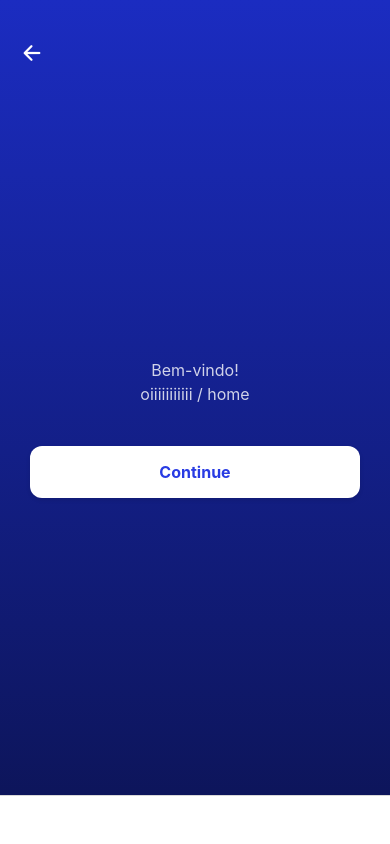
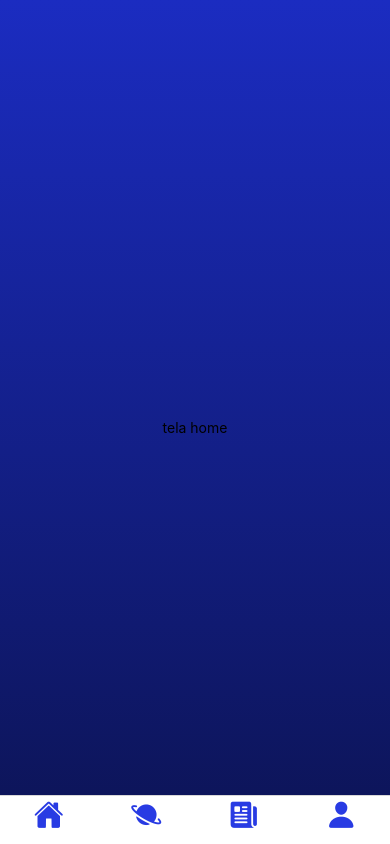
Before and after one commit to mzmorelli/TCC-Orbit, a React Native app in the folder AppOrbit/: screen /Home in a window 390 px wide. Built offline with nearby package versions, Linux system fonts and the light colour scheme.

Commit message:
@milliezm

```diff
--- a/AppOrbit/App.js
+++ b/AppOrbit/App.js
@@ -29,7 +29,7 @@ function Tabs() {
       screenOptions={({ route }) => ({
         tabBarIcon: ({ focused, color, size }) => {
           let iconName;
-          color = "#fff";
+          color = "#283BE3";
           size = 30;
           if (route.name === "Home") {
             iconName = focused ? "home" : "home";
@@ -52,9 +52,9 @@ function Tabs() {
       }}
     >
       <Tab.Screen name="Home" component={Home} />
+      <Tab.Screen name="Orbitas" component={Orbitas} />
+      <Tab.Screen name="Desaparecimento" component={Desaparecimento} />
       <Tab.Screen name="Usuario" component={Usuario} />
-      <Tab.Screen name="Desaparecimento" component={Desaparecimento} />
-      <Tab.Screen name="Orbitas" component={Orbitas} />
     </Tab.Navigator>
   );
 }
--- a/AppOrbit/src/telas/CadOrbitas/compartilharOrbita.js
+++ b/AppOrbit/src/telas/CadOrbitas/compartilharOrbita.js
@@ -42,7 +42,7 @@ export default function CompartilharOrbita({ navigation }) {
 
         <TouchableOpacity
           style={styles.button}
-          onPress={() => navigation.navigate("Orbitas")}
+          onPress={() => navigation.navigate("Home", { screen: "Orbitas" })}
         >
           <Ionicons name="checkmark" size={20} color="#FFFFFF" style={styles.buttonIcon} />
         </TouchableOpacity>
--- a/AppOrbit/src/telas/Home/index.js
+++ b/AppOrbit/src/telas/Home/index.js
@@ -11,26 +11,10 @@ export default function Inicio({navigation}) {
       start={{ x: 0, y: 0 }}
       end={{ x: 0, y: 1 }}
     >
-      <View style={styles.backIcon}>
-        <Ionicons name="arrow-back" size={24} color="#FFFFFF" />
-      </View>
 
-      {/*
-      <View style={styles.logoContainer}>
-        <Image
-          source={require('./assets/logo.png')}
-          style={styles.logo}
-          resizeMode="contain"
-        />
-      </View> */}
-
-      <Text style={styles.subtitle}>
-        Bem-vindo!{'\n'}oiiiiiiiiiii / home
+      <Text>
+        tela home
       </Text>
-      <TouchableOpacity style={styles.buttonWhite}
-      onPress={() => navigation.goBack()}>
-        <Text style={styles.buttonTextBlue}>Continue</Text>
-      </TouchableOpacity>
     </LinearGradient>
   );
 }
@@ -43,66 +27,4 @@ const styles = StyleSheet.create({
     paddingHorizontal: 30,
     paddingTop: 60,
   },
-  backIcon: {
-    position: 'absolute',
-    top: 40,
-    left: 20,
-    zIndex: 1,
-  },
-  logoContainer: {
-    marginBottom: 20,
-  },
-  logo: {
-    width: 100,
-    height: 100,
-  },
-  title: {
-    fontSize: 32,
-    color: '#FFFFFF',
-    fontWeight: 'bold',
-    marginBottom: 24,
-  },
-  dotsContainer: {
-    flexDirection: 'row',
-    justifyContent: 'center',
-    marginBottom: 24,
-  },
-  dot: {
-    width: 8,
-    height: 8,
-    borderRadius: 4,
-    backgroundColor: 'rgba(255, 255, 255, 0.4)',
-    marginHorizontal: 4,
-  },
-  activeDot: {
-    backgroundColor: '#FFFFFF',
-    width: 16,
-    opacity: 1,
-  },
-  subtitle: {
-    color: '#FFFFFF',
-    fontSize: 16,
-    textAlign: 'center',
-    marginBottom: 40,
-    lineHeight: 24,
-    opacity: 0.8,
-  },
-  buttonWhite: {
-    backgroundColor: '#FFFFFF',
-    paddingVertical: 16,
-    paddingHorizontal: 40,
-    borderRadius: 12,
-    width: '100%',
-    alignItems: 'center',
-    shadowColor: '#000',
-    shadowOffset: { width: 0, height: 2 },
-    shadowOpacity: 0.1,
-    shadowRadius: 4,
-    elevation: 3,
-  },
-  buttonTextBlue: {
-    color: '#283BE3',
-    fontSize: 16,
-    fontWeight: 'bold',
-  },
 });
--- a/AppOrbit/src/telas/Usuario/index.js
+++ b/AppOrbit/src/telas/Usuario/index.js
@@ -19,14 +19,6 @@ export default function PerfilUsuario({ navigation }) {
       end={{ x: 1, y: 1 }}
     >
       <View style={styles.header}>
-        <TouchableOpacity
-          style={styles.backIcon}
-          onPress={() => navigation.goBack()}
-          hitSlop={{ top: 20, bottom: 20, left: 20, right: 20 }}
-        >
-          <Ionicons name="arrow-back" size={24} color="#FFFFFF" />
-        </TouchableOpacity>
-
         <Text style={styles.title}>Meu Perfil</Text>
       </View>
 
@@ -102,13 +94,6 @@ const styles = StyleSheet.create({
     alignItems: 'center',
     justifyContent: 'center',
     position: 'relative',
-  },
-  backIcon: {
-    position: 'absolute',
-    left: 25,
-    padding: 8,
-    borderRadius: 20,
-    backgroundColor: 'rgba(255,255,255,0.1)',
   },
   title: {
     fontSize: 24,
```
